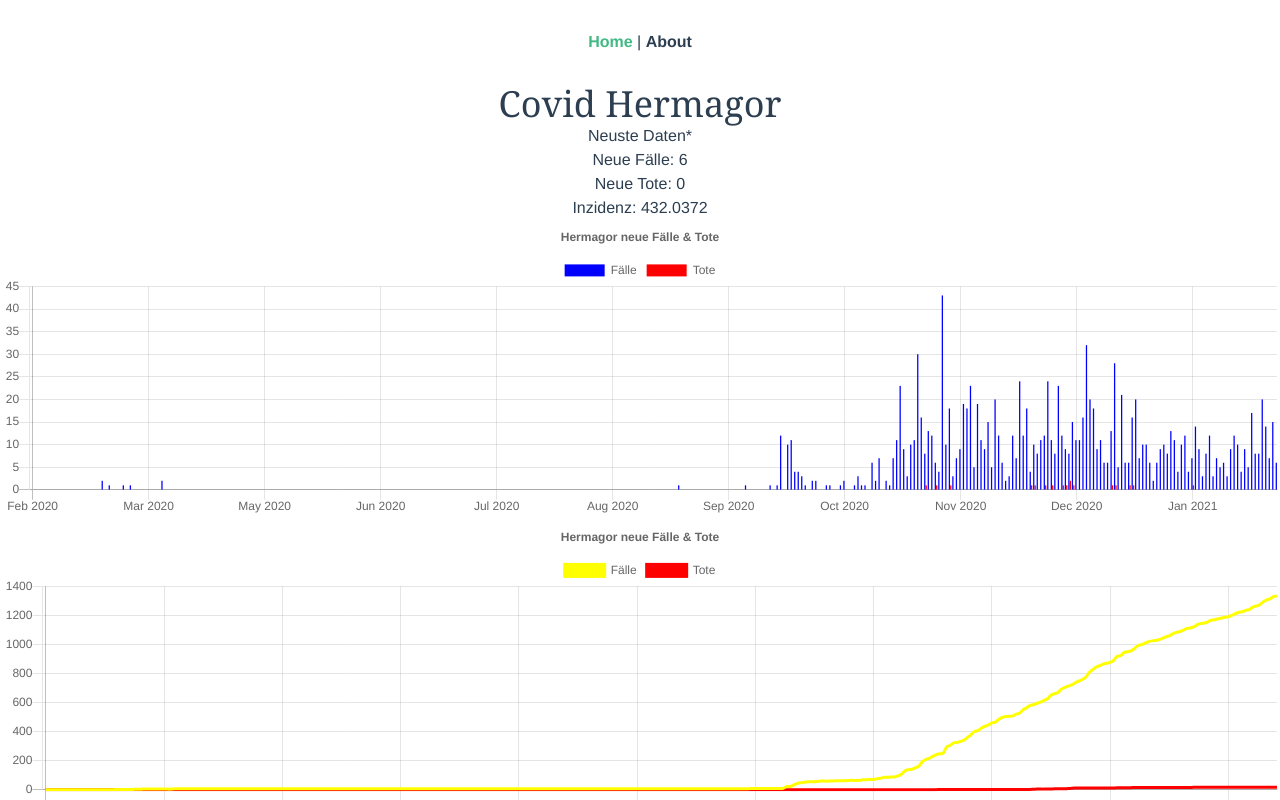
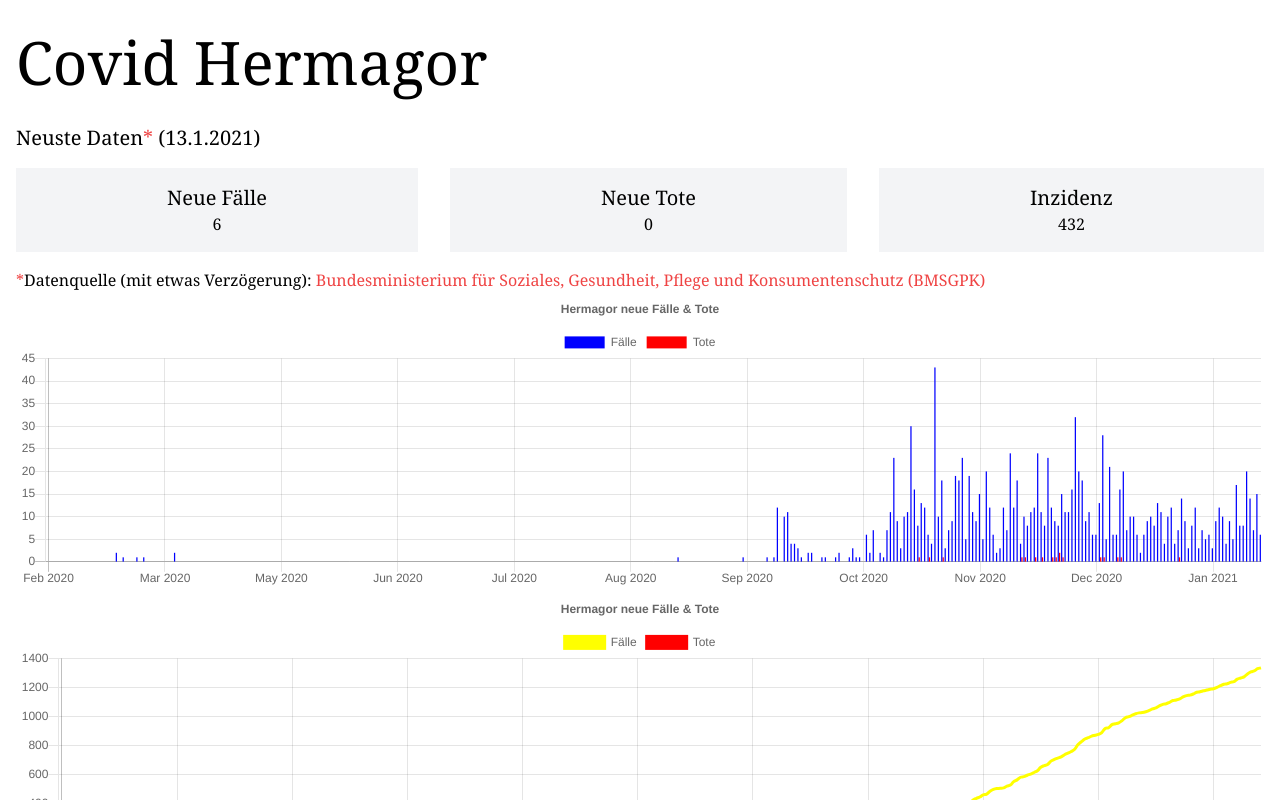
Before and after one commit to chrigu/hermagor-covid, a Vue app in the folder covid-web/: page / in a window 1280 px wide. Shown: the top 800 px of the page. Built offline with nearby package versions, Linux system fonts and the light colour scheme.

Commit message:
Style heading

```diff
--- a/covid-web/src/App.vue
+++ b/covid-web/src/App.vue
@@ -1,21 +1,14 @@
 <template>
-  <div id="app">
-    <div id="nav">
-      <router-link to="/">Home</router-link> |
-      <router-link to="/about">About</router-link>
-    </div>
+  <div id="app" class="px-4 font-serif">
+<!--    <div id="nav">-->
+<!--      <router-link to="/">Home</router-link> |-->
+<!--      <router-link to="/about">About</router-link>-->
+<!--    </div>-->
     <router-view/>
   </div>
 </template>
 
 <style lang="scss">
-#app {
-  font-family: Avenir, Helvetica, Arial, sans-serif;
-  -webkit-font-smoothing: antialiased;
-  -moz-osx-font-smoothing: grayscale;
-  text-align: center;
-  color: #2c3e50;
-}
 
 #nav {
   padding: 30px;
--- a/covid-web/src/views/Home.vue
+++ b/covid-web/src/views/Home.vue
@@ -1,19 +1,23 @@
 <template>
   <div class="home">
-    <h1 class="text-4xl font-serif">Covid Hermagor</h1>
+    <h1 class="text-6xl mt-8 mb-8">Covid Hermagor</h1>
     <div>
-      <h2>Neuste Daten*</h2>
-      <ul>
-        <li>
-          Neue Fälle: {{latestCases}}
+      <h2 class="text-xl mb-4">Neuste Daten<span class="text-red-500">*</span> ({{humanReadableLastestDate}})</h2>
+      <ul class="flex flex-row">
+        <li class="flex-auto bg-gray-100 text-center py-4">
+          <h3 class="text-xl">Neue Fälle</h3>
+          <p>{{latestCases}}</p>
         </li>
-        <li>
-          Neue Tote: {{latestDeaths}}
+        <li class="flex-auto bg-gray-100 text-center py-4 mx-8">
+          <h3 class="text-xl">Neue Tote</h3>
+          <p>{{latestDeaths}}</p>
         </li>
-        <li>
-          Inzidenz: {{latestIncidence}}
+        <li class="flex-auto bg-gray-100 text-center py-4">
+          <h3 class="text-xl">Inzidenz</h3>
+          <p>{{roundedIncedence}}</p>
         </li>
       </ul>
+      <p class="mt-4"><span class="text-red-500">*</span>Datenquelle (mit etwas Verzögerung): <a class="text-red-500" href="https://www.data.gv.at/katalog/dataset/covid-19-zeitliche-darstellung-von-daten-zu-covid19-fallen-je-bezirk">Bundesministerium für Soziales, Gesundheit, Pflege und Konsumentenschutz (BMSGPK)</a></p>
 
     </div>
     <BarChart v-if="hasDatasets(dailyData)" :styles="styles" :height="300" :chart-data="dailyData" :options="dailyOptions" />
@@ -62,6 +66,15 @@ export default {
       latestCases: -1,
       latestDeaths: -1,
       latestIncidence: -1
+    }
+  },
+  computed: {
+    roundedIncedence () {
+      return Math.round(this.latestIncidence)
+    },
+    humanReadableLastestDate () {
+      const date = new Date(this.latestDate)
+      return `${date.getDate()}.${date.getMonth()}.${date.getFullYear()}`
     }
   },
   methods: {
```
